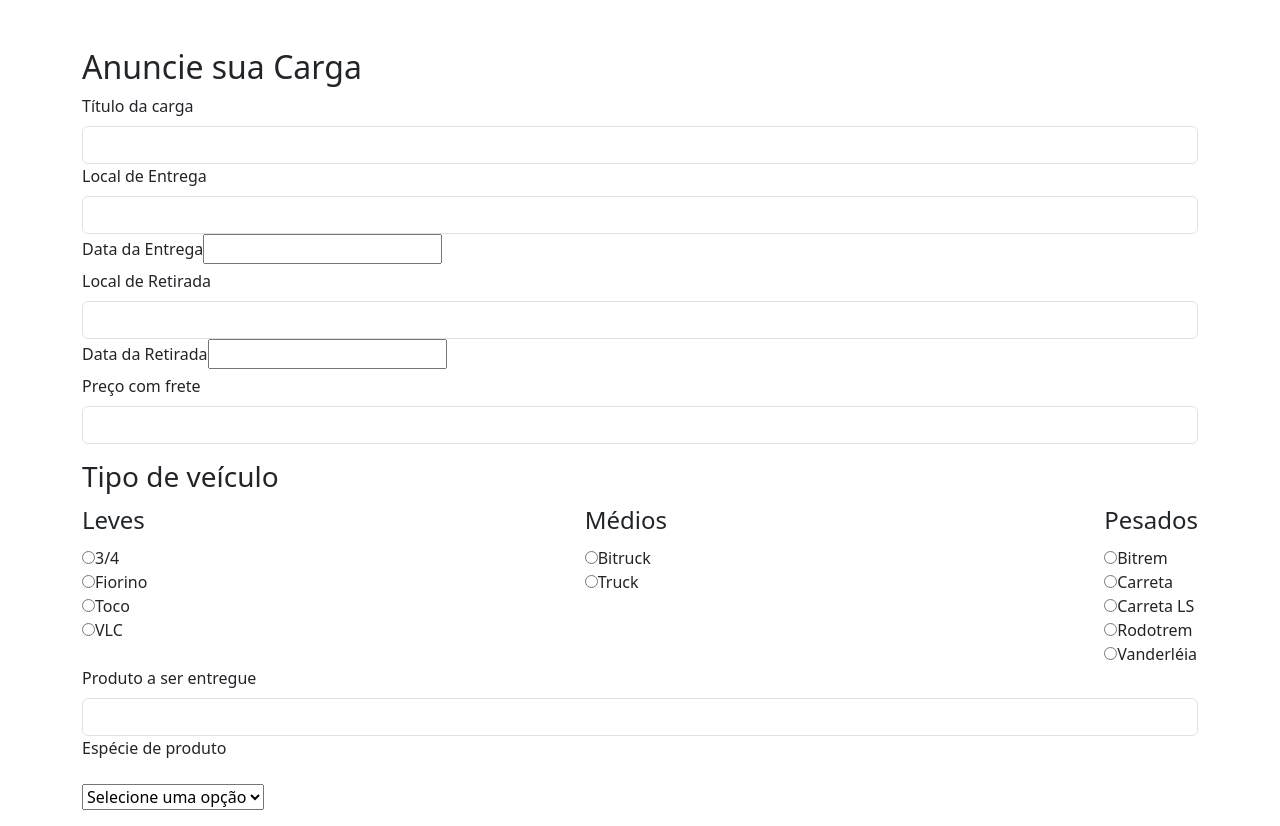
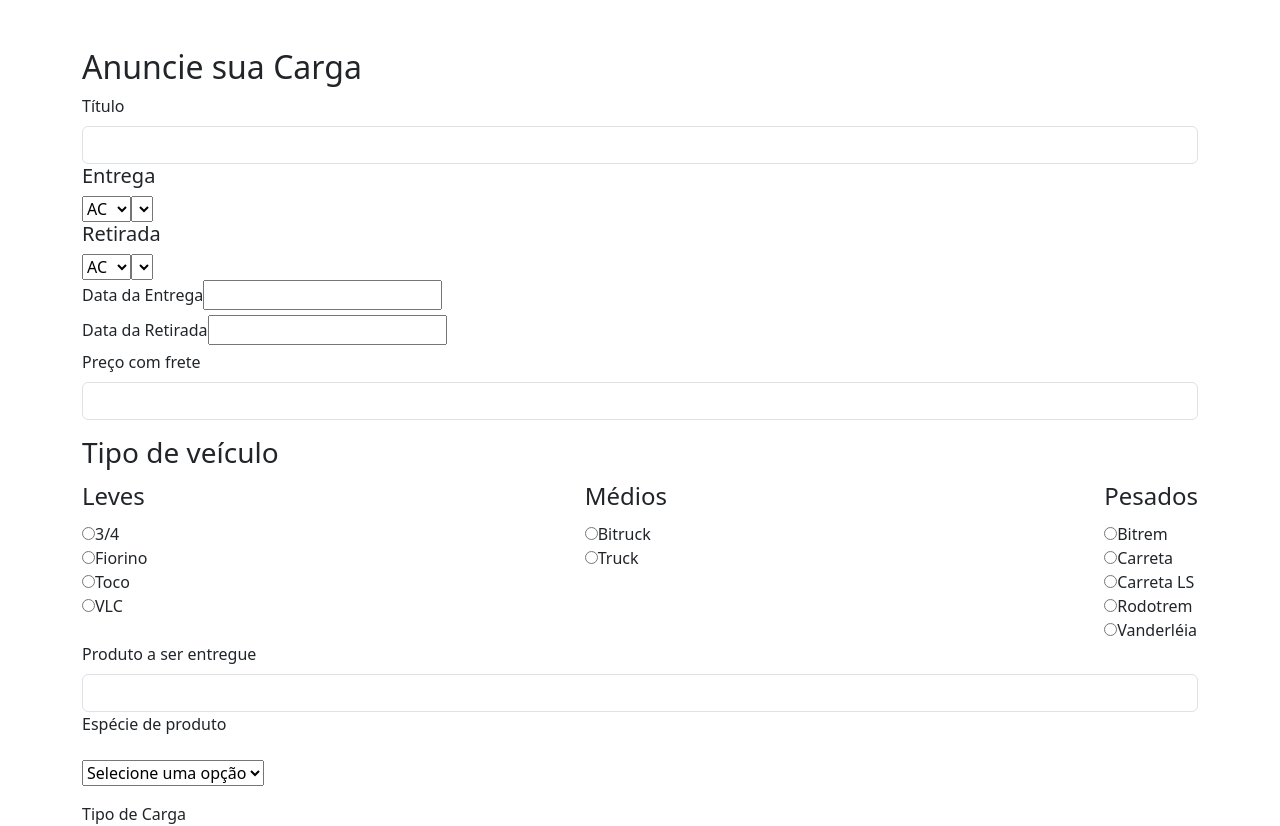
Before and after one commit to mhpillonetto/movimentto-frontend, a React (Create React App) app: page /cargas/anuciar in a window 1280 px wide. Shown: the top 826 px of the page. Built offline with nearby package versions, Linux system fonts and the light colour scheme; sample sign-in values are in the browser's storage.

Commit message:
edit: shipment location choice

```diff
--- a/src/components/ShipmentListItem.tsx
+++ b/src/components/ShipmentListItem.tsx
@@ -11,11 +11,11 @@ const ShipmentItem = (shipment: Shipment) => {
       <h4>{shipment.title}</h4>
       <div className='d-flex flex-row justify-content-between'>
         <div className='d-flex flex-column justify-content-between'>
-          <p>Destino: {shipment.deliveryLocation}</p>
+          <p>Destino: {shipment.deliveryCity} - {shipment.deliveryState}</p>
           <p><>{new Date(shipment.deliveryDate).toLocaleDateString('pt-br')}</></p>
         </div>
         <div className='d-flex flex-column justify-content-between'>
-          <p>Origem: {shipment.retrievalLocation}</p>
+          <p>Origem: {shipment.retrievalCity} - {shipment.retrievalState}</p>
           <p><>{new Date(shipment.deliveryDate).toLocaleDateString('pt-br')}</></p>
         </div>
 
--- a/src/components/form/createShipmentForm.tsx
+++ b/src/components/form/createShipmentForm.tsx
@@ -1,4 +1,4 @@
-import React, { useCallback, useState } from 'react'
+import React, { useCallback, useEffect, useState } from 'react'
 import { useNavigate } from 'react-router-dom'
 import Shipment from '../../model/Shipment/Shipment'
 import DatePicker from 'react-datepicker'
@@ -10,6 +10,8 @@ import Constants from '../../data/constants'
 import MvtSelect from '../select/select'
 import { createShipment } from '../../services/Shipment/createShipment'
 import RadioButtonGroup from '../ui/radioButtonGroup'
+import statesList from '../../data/states.json';
+import citiesList from '../../data/cities.json';
 
 const CreateShipmentForm = () => {
     const navigate = useNavigate()
@@ -20,6 +22,15 @@ const CreateShipmentForm = () => {
 
     const [formState, setFormState] = useState<Shipment>(emptyShipment)
     const [selectedProductType, setselectedProductType] = useState(productType.diversos)
+    const [location, setLocation] = useState({
+        deliveryCity:"",
+        deliveryState:"",
+        retrievalCity:"",
+        retrievalState:""
+    })
+    const [retrievalCitiesList, setRetrievalCitiesList] = useState([''])
+    const [deliveryCitiesList, setDeliveryCitiesList] = useState([''])
+
 
     const handleInputChange = useCallback((event: React.ChangeEvent<HTMLInputElement>) => {
         const targetInput = event.currentTarget
@@ -33,6 +44,30 @@ const CreateShipmentForm = () => {
 
     }, [formState])
 
+    const handleSelectLocation = (name, value) => {
+        setLocation({
+          ...location,
+          [name]: value,
+        })
+      }
+
+    useEffect(()=>{
+        if (location.deliveryState) {
+            const filtered = citiesList.estados
+              .filter(function (estado) {
+                return estado.sigla === location.deliveryState;
+              })
+            setDeliveryCitiesList(filtered[0].cidades)
+          }
+
+          if (location.retrievalState) {
+            const filtered = citiesList.estados
+              .filter(function (estado) {
+                return estado.sigla === location.retrievalState;
+              })
+            setRetrievalCitiesList(filtered[0].cidades)
+          }
+    },[location])
 
     const handleSubmit = useCallback(async (event: React.FormEvent<HTMLFormElement>) => {
         event.preventDefault()
@@ -40,7 +75,11 @@ const CreateShipmentForm = () => {
         const ownerDisplayName = localStorage.getItem("displayName")
         const ownerUsername = localStorage.getItem("userName") || ""
         const createdAt = new Date()
-        const newShipment = { ...formState, productType, ownerDisplayName, ownerUsername, createdAt }
+        const newShipment = { ...formState,...location, productType, ownerDisplayName, ownerUsername, createdAt }
+
+        console.log('====================================');
+        console.log(newShipment);
+        console.log('====================================');
 
         try {
             if (newShipment.ownerUsername) {
@@ -51,8 +90,6 @@ const CreateShipmentForm = () => {
             window.alert('Erro ao criar carga')
             console.log(error)
         }
-
-
     }, [formState]);
 
     return (
@@ -61,18 +98,45 @@ const CreateShipmentForm = () => {
                 value={formState.title}
                 handleChange={handleInputChange}
                 fieldName='title'
-                label='Título da carga'
+                label='Título'
                 required={true}
             />
+            <div>
+                <h5>Entrega</h5>
+                <select onChange={event => handleSelectLocation("deliveryState", event.target.value)}>
+                    {statesList.UF.map(state => {
+                        return <option value={state.sigla}>{state.sigla}</option>
+                    })}
+                </select>
+                <select onChange={event => handleSelectLocation("deliveryCity", event.target.value)}>
+                    {
+                        deliveryCitiesList
+                            .map(city => {
+                                return <option value={city}>{city}</option>
+                            })
+                    }
+                </select>
+            </div>
 
             <div>
-                <TextInput
-                    value={formState.deliveryLocation}
-                    handleChange={handleInputChange}
-                    fieldName='deliveryLocation'
-                    label='Local de Entrega'
-                    required={true}
-                />
+                <h5>Retirada</h5>
+                <select onChange={event => handleSelectLocation("retrievalState", event.target.value)}>
+                    {statesList.UF.map(state => {
+                        return <option value={state.sigla}>{state.sigla}</option>
+                    })}
+                </select>
+
+                <select onChange={event => handleSelectLocation("retrievalCity", event.target.value,)}>
+                    {
+                        retrievalCitiesList
+                            .map(city => {
+                                return <option value={city}>{city}</option>
+                            })
+                    }
+                </select>
+            </div>
+            <div>
+
                 <div>
                     <label htmlFor='deliveryDateInput' className="form-label">
                         Data da Entrega
@@ -85,13 +149,6 @@ const CreateShipmentForm = () => {
             </div>
 
             <div>
-                <TextInput
-                    value={formState.retrievalLocation}
-                    handleChange={handleInputChange}
-                    fieldName='retrievalLocation'
-                    label='Local de Retirada'
-                    required={true}
-                />
                 <div>
                     <label htmlFor='retrievalDateInput' className="form-label">
                         Data da Retirada
--- a/src/model/Shipment/Shipment.ts
+++ b/src/model/Shipment/Shipment.ts
@@ -1,8 +1,10 @@
 export default interface Shipment {
     title: string
-    deliveryLocation: string
+    deliveryCity: string
+    deliveryState: string
     deliveryDate: Date
-    retrievalLocation: string
+    retrievalCity: string
+    retrievalState: string
     retrievalDate: Date
     ownerUsername: string
     ownerDisplayName: string | null
--- a/src/pages/Shipment/shipmentDetail.tsx
+++ b/src/pages/Shipment/shipmentDetail.tsx
@@ -1,12 +1,13 @@
 import React, { useEffect, useState } from 'react'
 import { Link, useLocation, useNavigate } from 'react-router-dom';
+import Shipment from '../../model/Shipment/Shipment';
 import Transporter from '../../model/User/Transporter';
 import { getContactInfo } from '../../services/User/getContactInfo';
 import { getUserByUsername } from '../../services/User/getUserByUsername';
 
 const ShipmentDetail = () => {
     let { state } = useLocation();
-    const shipment = state;
+    const shipment: Shipment = state;
 
     const emptyTransporter = {} as Transporter
     const [contactInfo, setContactInfo] = useState(emptyTransporter)
@@ -30,13 +31,13 @@ const ShipmentDetail = () => {
 
     return (
         <div className='container mt-5'>
-            <h1>{shipment.name}</h1>
+            <h1>{shipment.title}</h1>
             <div className='mt-3'>
                 <h2>{shipment.title}</h2>
-                <p>Origem {shipment.retrievalLocation} </p>
-                <p>Data da retirada: {shipment.retrievalDate}</p>
-                <p>Destino {shipment.deliveryLocation} </p>
-                <p>Data da entrega: {shipment.deliveryDate}</p>
+                <p>Origem {shipment.retrievalCity} - {shipment.retrievalState} </p>
+                <p><>Data da retirada: {new Date(shipment.retrievalDate).toLocaleDateString('pt-br')}</></p>
+                <p>Destino {shipment.deliveryCity} - {shipment.deliveryState} </p>
+                <p><>Data da entrega: {new Date(shipment.deliveryDate).toLocaleDateString('pt-br')}</></p>
                 <p>Postado por {shipment.ownerDisplayName}</p>
                 <p>Veículo requisitado: {shipment.requiredVehicle}</p>
                 <p>Espécie: {shipment.productType}</p>
--- a/src/pages/Shipment/shipmentsList.tsx
+++ b/src/pages/Shipment/shipmentsList.tsx
@@ -7,25 +7,13 @@ import { getAllShipments } from '../../services/Shipment/getAllShipments'
 import statesList from '../../data/states.json';
 import citiesList from '../../data/cities.json';
 
-type Filter = {
-  deliveryCity: string
-  deliveryState: string
-  retrievalCity: string
-  retrievalState: string
-  vehicleType: string
-  carriageType: string
-  tracking: boolean
-  price: boolean
-  complement: boolean
-}
-
 const Shipments = () => {
   const emptyShipment = {} as Shipment
 
   const [shipmentsList, setShipmentsList] = useState([emptyShipment])
   const [deliveryCitiesList, setDeliveryCitiesList] = useState([''])
   const [retrievalCitiesList, setRetrievalCitiesList] = useState([''])
-  const emptyFilter = {} as Filter
+  const emptyFilter = {} as Shipment
   const [filter, setFilter] = useState(emptyFilter)
 
   const handleFilterChange = useCallback((name, value) => {
@@ -75,10 +63,11 @@ const Shipments = () => {
     }
   }, [filter])
 
+  //applies filter
   useEffect(() => {
       const filteredShipmentsList = shipmentsList
         .filter((shipment) => {
-          return shipment.deliveryLocation === filter.deliveryCity
+          return shipment === filter
         })
 
         setShipmentsList(filteredShipmentsList)
```
Also changed, not shown: src/components/select/stateSelect.tsx (added, +23 -0 lines).
